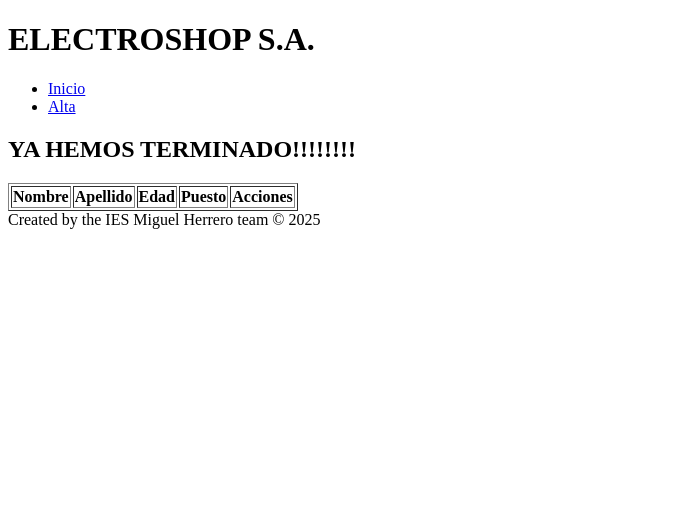
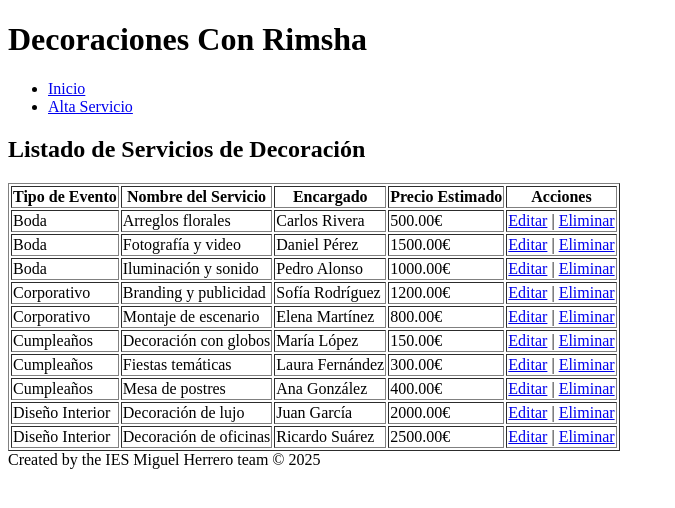
Before and after one commit to Rimsha-Iqbal/actividad61-aplicacion-php-desarrollo, a PHP site: page / in a window 1280 px wide. Shown: the top 508 px of the page, without its empty margins (0-675 px from the left). Run offline with PHP 8.4, Linux system fonts and the light colour scheme; data comes from the database, SQL or seed files in the repository; data that the repository does not hold is empty.

Commit message:
crear tabla y index.php

```diff
--- a/src/index.php
+++ b/src/index.php
@@ -1,108 +1,68 @@
-<?php
-/*Incluye parámetros de conexión a la base de datos:
-DB_HOST: Nombre o dirección del gestor de BD MariaDB
-DB_NAME: Nombre de la BD
-DB_USER: Usuario de la BD
-DB_PASSWORD: Contraseña del usuario de la BD
-*/
-include_once("config.php");
-?>
-
 <!DOCTYPE html>
-<html>
+<html lang="es">
 <head>
 	<meta charset="UTF-8">
 	<meta name="viewport" content="width=device-width, initial-scale=1">
-	<title>Electroshop S.L.</title>
+	<title>Decoraciones Con Rimsha</title>
 </head>
 <body>
 <div>
 	<header>
-		<h1>ELECTROSHOP S.A.</h1>
+		<h1>Decoraciones Con Rimsha</h1>
 	</header>
 
 	<main>
 	<ul>
 		<li><a href="index.php">Inicio</a></li>
-		<li><a href="add.html">Alta</a></li>
+		<li><a href="add.html">Alta Servicio</a></li>
 	</ul>
-	<h2>YA HEMOS TERMINADO!!!!!!!!</h2>
+	<h2>Listado de Servicios de Decoración</h2>
 	<table border="1">
 	<thead>
 		<tr>
-			<th>Nombre</th>
-			<th>Apellido</th>
-			<th>Edad</th>
-			<th>Puesto</th>
+			<th>Tipo de Evento</th>
+			<th>Nombre del Servicio</th>
+			<th>Encargado</th>
+			<th>Precio Estimado</th>
 			<th>Acciones</th>
 		</tr>
 	</thead>
-	<tbdody>
+	<tbody>
 
 <?php
-/*Se realiza una consulta de selección la tabla empleados ordenados y almacena todos los registros en una estructura especial PARECIDA a una "tabla" llamada $resultado.
-Cada fila y cada columna de la tabla se corresponde con un registro y campo de la tabla EMPLEADOS.
-*/
+// Conexión a la base de datos
+$mysqli = new mysqli("localhost", "usuario_tu_nombre_tu_1º_apellido", "tu_nombre_tu_1º_apellido@tu_año_nacimiento", "actividad61_tu_nombre_tu_1º_apellido");
 
-$resultado = $mysqli->query("SELECT * FROM empleados ORDER BY apellido, nombre");
+// Verificar conexión
+if ($mysqli->connect_error) {
+    die("Error de conexión: " . $mysqli->connect_error);
+}
 
-//Cierra la conexión de la BD
+// Consulta para obtener los servicios de decoración
+$resultado = $mysqli->query("SELECT * FROM servicios_eventos ORDER BY tipo_evento, nombre_servicio");
+
+// Cierra la conexión de la BD
 $mysqli->close();
 
-/*
-A continuación indicamos distintos manera de leer cada fila de la tabla anterior:
-mysqli_fetch_array()- Almacena una fila de la tabla anterior, $resultado, en un array asociativo, numérico o ambos
-mysqli_fetch_assoc()-  Almacena una fila de la tabla anterior, , $resultado, SOLO en un array asociativo
-mysqli_fetch_row() - Almacena una fila de la tabla anterior, , $resultado, en un array numérico
-
-Veamos la diferencia entre un array numérico y asosiativo. Antes que nada supongamos que hemos leido el 1º registro de la tabla:
-id=1
-apellido=Coloma
-nombre=Javier
-edad=25
-puesto=contable
-
-ARRAYS NUMÉRICO (se accede por índice). Donde los índices se corresponde con la POSICIÓN de cada campo en la tabla de empleados: 0->id, 1->Apellido, 2->Nombre, 3->Edad y 4-> Puesto
-$fila[0] -> Contiene el contenido del campo id del empleado: 1
-$fila[1] -> Contiene el contenido del campo apellido: Coloma
-$fila[2] -> Contiene el contenido del campo apellido: Javier
-$fila[3] -> Contiene el contenido del campo edad: 25
-$fila[4] -> Contiene el el contenido del campo puesto: contable
-
-ARRAYS ASOCIATIVO (se acceder por nombre): Donde los índices (conocidos como claves) se corresponde con el NOMBRE de cada campo de la tabla de empleados: id, apellido, nombre, edad y puesto.
-$fila["id"] -> Contiene el contenido del campo id del empleado actual: 1
-$fila["apellido"] -> Contiene el contenido del campo apellido: Coloma
-$fila["nombre"] -> Contiene el contenido del campo nombre: Javier
-$fila["edad"] -> Contiene el contenido del campo edad: 25
-$fila["puesto"] -> Contiene el el contenido del campo puesto: contable
-*/
-
-//Comprobamos si el nº de fila/registros es mayor que 0
- if ($resultado->num_rows > 0) {
-
-/* A través de la estructura repetitiva "while" se recorre la "tabla" $resultados almacenando cada línea/registro en el array asociativo $fila.
-Recuerda que $fila contiene el contenido de todos los campos del registro actual tal como explicamos anteriormente.
-El bucle finaliza cuando se llegue a la última línea (o registro) de la tabla $resultado.
-A medida que avanza se va consturyendo cada fila de la tabla HTML con todos los campos del empleado, hasta completar todos los registros*/
-
+// Verifica si hay resultados
+if ($resultado->num_rows > 0) {
 	while($fila = $resultado->fetch_array()) {
 		echo "<tr>\n";
-		echo "<td>".$fila['nombre']."</td>\n";
-		echo "<td>".$fila['apellido']."</td>\n";
-		echo "<td>".$fila['edad']."</td>\n";
-		echo "<td>".$fila['puesto']."</td>\n";
+		echo "<td>".$fila['tipo_evento']."</td>\n";
+		echo "<td>".$fila['nombre_servicio']."</td>\n";
+		echo "<td>".$fila['encargado']."</td>\n";
+		echo "<td>".$fila['precio_estimado']."€</td>\n";
 		echo "<td>";
-/* En la última columna se añade dos enlaces para editar y modificar el registro correspondiente.
-Los datos se pueden enviar entre distintas páginas siguiendo distintos métodos. En este caso el id del registro a editar/eliminar se pasa a través de la URL.
-Este forma de pasar el dato se conoce como: método GET*/
-		echo "<a href=\"edit.php?idempleado=$fila[id]\">Edición</a>\n";
-		echo "<a href=\"delete.php?idempleado=$fila[id]\" onClick=\"return confirm('¿Está segur@ que desea eliminar el empleado/a?')\" >Baja</a></td>\n";
-		echo "</td>";
+		echo "<a href=\"edit.php?id_servicio=".$fila['id_servicio']."\">Editar</a> | ";
+		echo "<a href=\"delete.php?id_servicio=".$fila['id_servicio']."\" onClick=\"return confirm('¿Está seguro de eliminar este servicio?')\">Eliminar</a>";
+		echo "</td>\n";
 		echo "</tr>\n";
-	}//fin mientras
- }//fin si
+	}
+} else {
+    echo "<tr><td colspan='5'>No hay servicios registrados.</td></tr>";
+}
 ?>
-	</tbdody>
+	</tbody>
 	</table>
 	</main>
 	<footer>
```
Also changed, not shown: sql/database.sql (+26 -14 lines), 1 other file.
